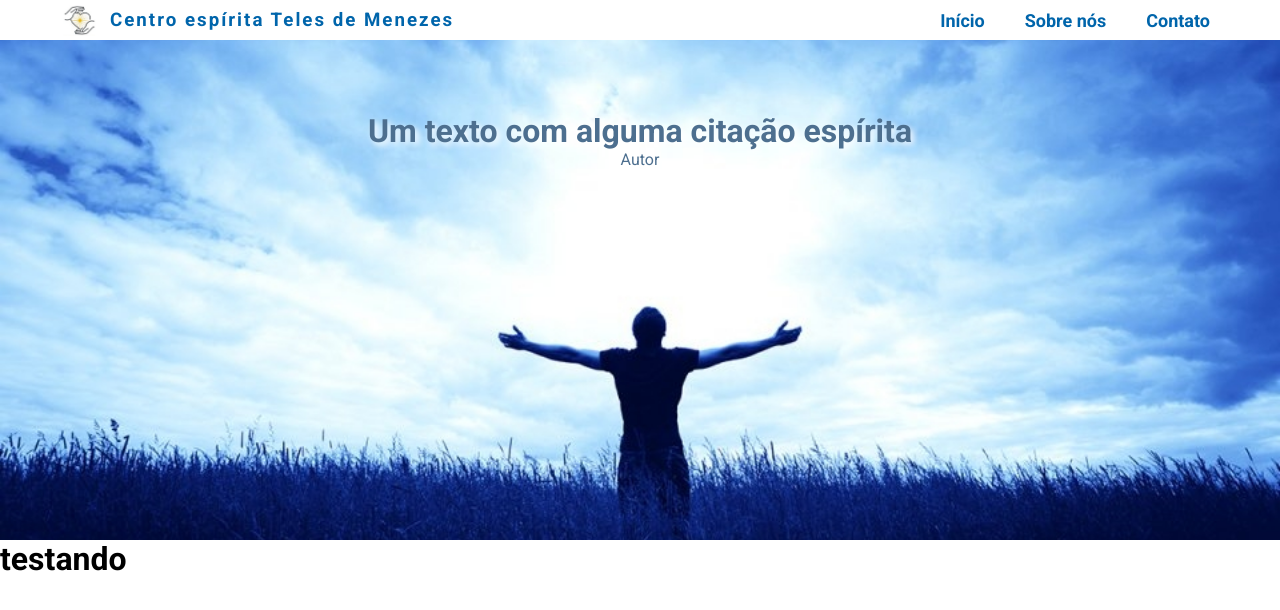
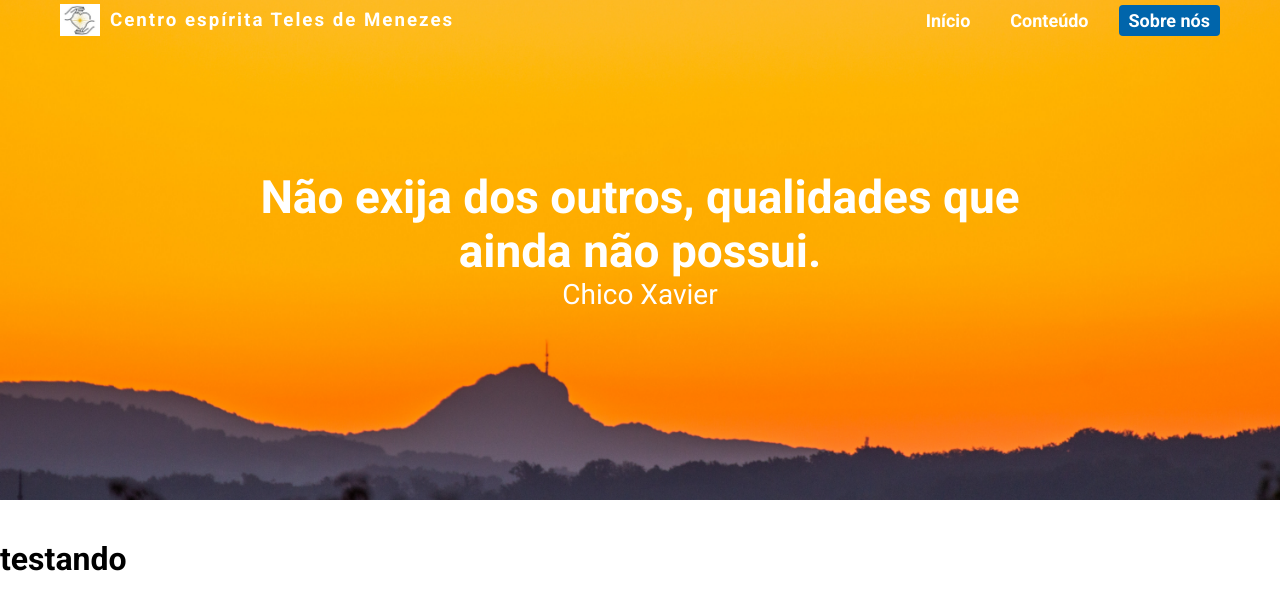
Before and after one commit to Adrianodbs/Centro-espirita-teles-de-menezes, a React (Vite) app: page / in a window 1280 px wide. Shown: the top 610 px of the page. Built offline with nearby package versions, Linux system fonts and the light colour scheme.

Commit message:
correção header e hero

```diff
--- a/src/components/Header/index.jsx
+++ b/src/components/Header/index.jsx
@@ -12,9 +12,9 @@ function Header() {
 
       <ul>
         <Link to="/">Início</Link>
-        <Link to="/sobre">Sobre nós</Link>
+        <Link to="/sobre">Conteúdo</Link>
         <Link className="contato" to="/contato">
-          Contato
+          Sobre nós
         </Link>
       </ul>
     </StyledHeader>
@@ -27,7 +27,9 @@ const StyledHeader = styled.header`
   justify-content: space-between;
   align-items: center;
   padding: 0 60px;
-  background-color: #fff;
+  background-color: transparent;
+  position: relative;
+  z-index: 99;
 
   @media (max-width: 900px) {
     padding: 0 20px;
@@ -43,7 +45,7 @@ const StyledHeader = styled.header`
   }
 
   a {
-    color: ${p => p.theme.primario};
+    color: #fff;
     transition: all 0.2s;
     padding: 5px 10px;
     font-size: 18px;
@@ -58,8 +60,8 @@ const StyledHeader = styled.header`
   }
 
   .contato {
-    background-color: #fff;
-    color: ${p => p.theme.primario};
+    background-color: ${p => p.theme.primario};
+    color: #fff;
     border-radius: 4px;
   }
 `
@@ -70,7 +72,7 @@ const StyledLogo = styled.div`
   gap: 10px;
   h3 {
     letter-spacing: 2px;
-    color: ${p => p.theme.primario};
+    color: #fff;
 
     @media (max-width: 760px) {
       font-size: 14px;
--- a/src/pages/Home/index.jsx
+++ b/src/pages/Home/index.jsx
@@ -1,13 +1,14 @@
-import espiritualidade from '../../../public/img/espiritualidade.jpg'
+import amarelo from '../../../public/img/amarelo.jpg'
 import * as C from './style'
 
 function Home() {
   return (
     <C.Container>
       <C.Hero>
-        <img src={espiritualidade} alt="Homem agradecendo ao senhor" />
+        <img src={amarelo} alt="Homem agradecendo ao senhor" />
         <h1>
-          Um texto com alguma citação espírita <br /> <span>Autor</span>
+          Não exija dos outros, qualidades que ainda não possui.
+          <br /> <span>Chico Xavier</span>
         </h1>
       </C.Hero>
       <h1>testando</h1>
--- a/src/pages/Home/style.js
+++ b/src/pages/Home/style.js
@@ -9,23 +9,34 @@ export const Hero = styled.div`
     width: 100%;
     object-fit: cover;
     height: 100%;
+    position: absolute;
+    top: -40px;
+    z-index: 1;
   }
 
   h1 {
     position: absolute;
-    top: 20%;
+    top: 40%;
     left: 50%;
     transform: translate(-50%, -50%);
     display: flex;
     flex-direction: column;
     text-align: center;
-    color: ${p => p.theme.cinza};
-    text-shadow: #fff 0.1em 0.1em 0.2em;
-    width: 90%;
+    color: #fff;
+    width: 60%;
+    z-index: 1;
+    font-size: 46px;
+    @media (max-width: 760px) {
+      font-size: 36px;
+    }
 
     span {
-      font-size: 16px;
+      font-size: 28px;
       font-weight: 400;
+
+      @media (max-width: 760px) {
+        font-size: 20px;
+      }
     }
   }
 `
```
Also changed, not shown: public/img/amarelo.jpg (added), public/img/paraiso.jpg (added).
